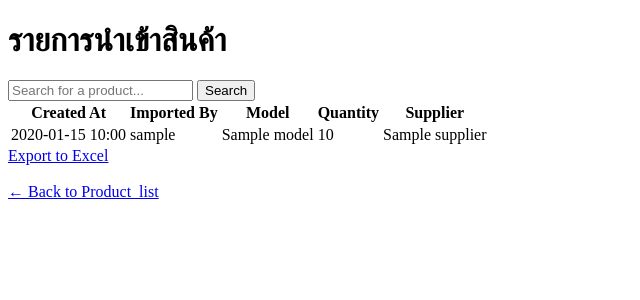
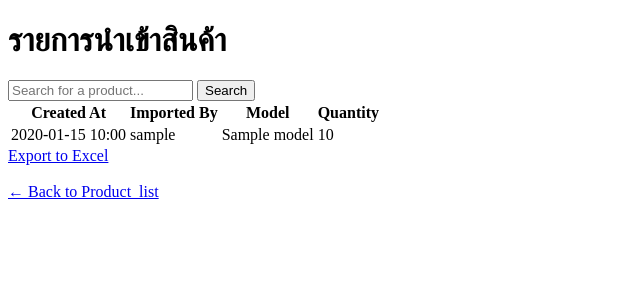
Before and after one commit to 6410615139/Stock, a Django app: template templates/view_import_list.html in a window 1280 px wide. Shown: the part 58-358 px from the top of the page, without its empty margins (0-640 px from the left). Run offline with Django 5.2, Linux system fonts and the light colour scheme; the template is opened without the code that fills it: most values are stand-ins (such as "Sample title", 1, 10 or a date in 2020); some libraries are stand-ins or nearby versions.

Commit message:
Remove supplier in import list view

```diff
--- a/products/management/commands/send_daily_transaction_email.py
+++ b/products/management/commands/send_daily_transaction_email.py
@@ -3,7 +3,7 @@ from django.core.mail import EmailMessage
 from django.conf import settings
 from django.utils.timezone import now
 
-from products.models import Transaction, SerialImportTransaction
+from products.models import Transaction, Import
 
 import pandas as pd
 from io import BytesIO
@@ -17,7 +17,7 @@ class Command(BaseCommand):
 
         # === Get today's data ===
         transfers = Transaction.objects.filter(created_at__date=today)
-        imports = SerialImportTransaction.objects.filter(created_at__date=today)
+        imports = Import.objects.filter(created_at__date=today)
 
         if not transfers.exists() and not imports.exists():
             self.stdout.write("No transactions or imports today.")
--- a/templates/view_import_list.html
+++ b/templates/view_import_list.html
@@ -21,7 +21,7 @@
             <th>Imported By</th>
             <th>Model</th>
             <th>Quantity</th>
-            <th>Supplier</th>
+            <!-- <th>Supplier</th> -->
         </tr>
     </thead>
     <tbody>
@@ -31,7 +31,7 @@
             <td>{{ t.imported_by.username }}</td>
             <td>{{ t.product.model }}</td>
             <td>{{ t.quantity }}</td>
-            <td>{{ t.supplier.name }}</td>
+            <!-- <td>{{ t.supplier.name }}</td> -->
         </tr>
         {% endfor %}
     </tbody>
```
